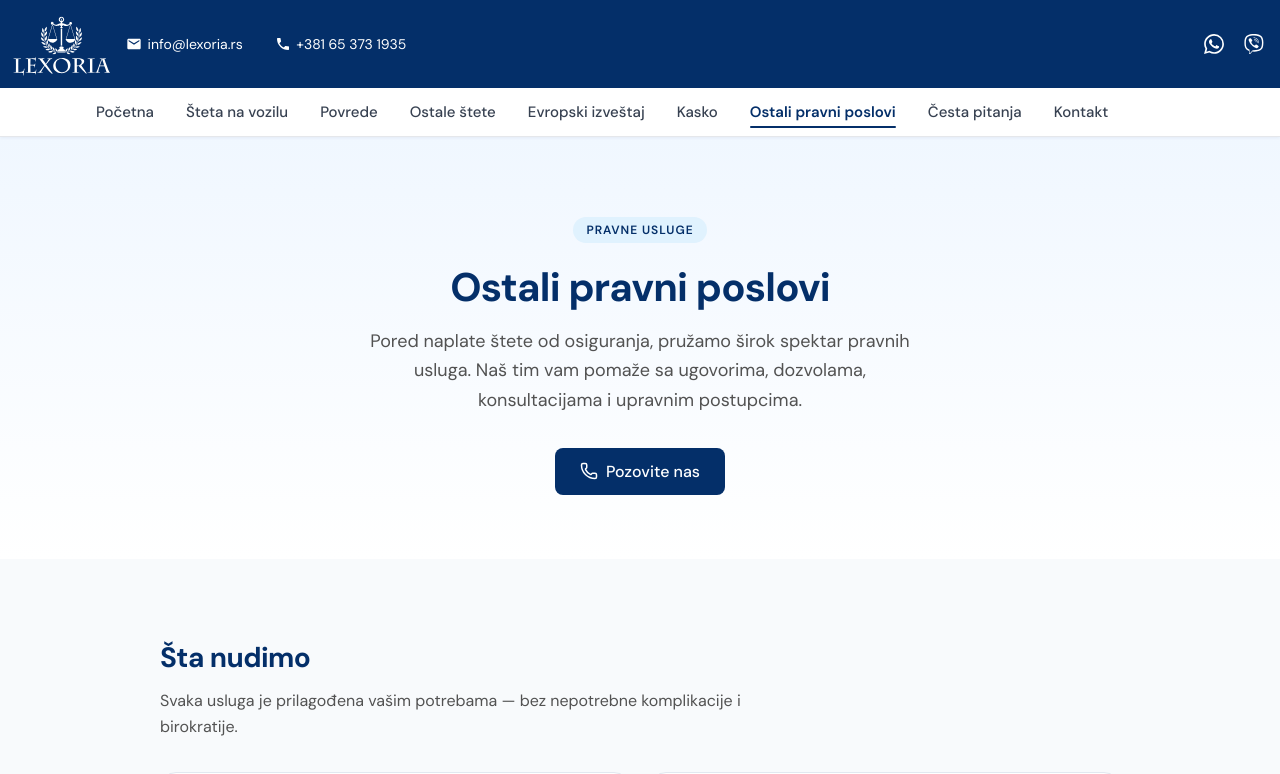
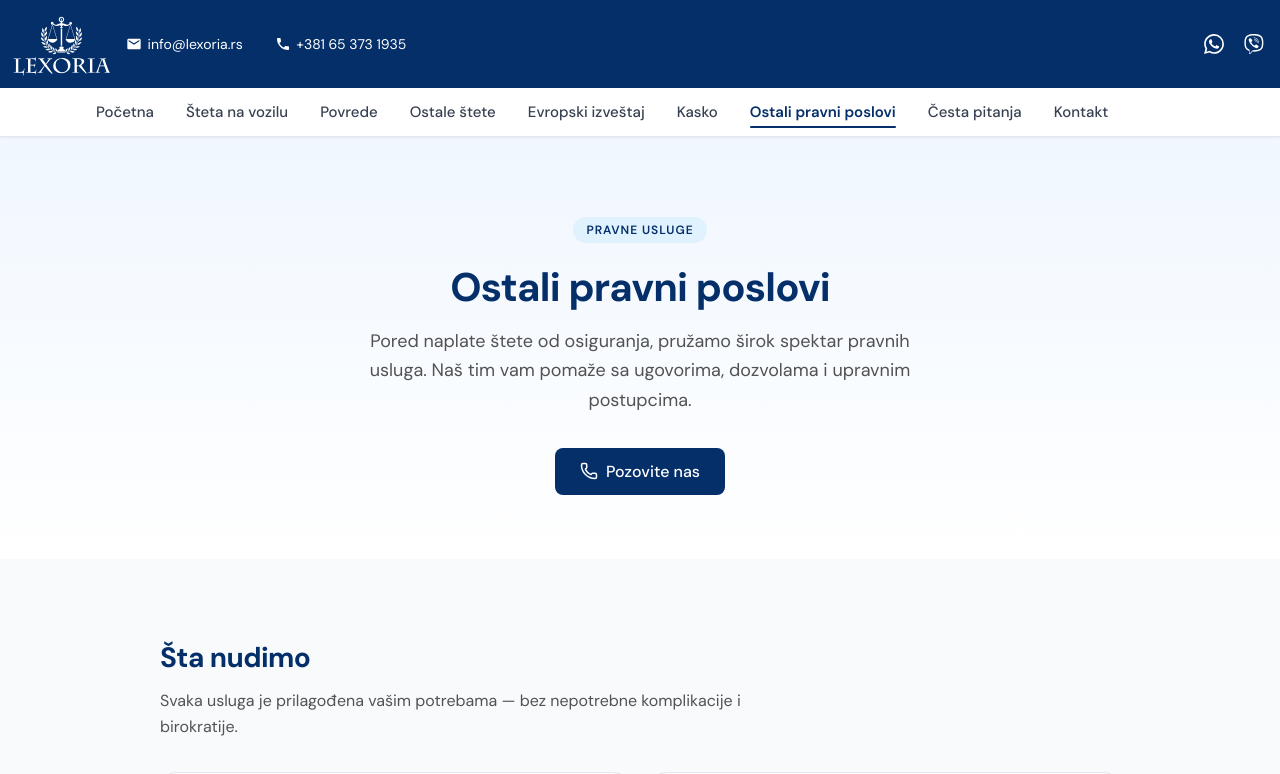
Before and after one commit to marija1409/lexoria, a Next.js app: page /ostali-pravni-poslovi in a window 1280 px wide. Shown: the top 774 px of the page. Built offline with nearby package versions, Linux system fonts and the light colour scheme.

Commit message:
fix: correct grammatical errors in Kasko and Ostali Pravni Poslovi pages for improved clarity

```diff
--- a/src/components/pages/Kasko.tsx
+++ b/src/components/pages/Kasko.tsx
@@ -92,7 +92,7 @@ export function Kasko() {
       <section className={styles.sectionAlt}>
         <div className={styles.innerNarrow}>
           <h2 className={styles.sectionTitle}>Bonus i malus sistem</h2>
-          <p className={styles.sectionDesc}>Svake godine bez prijavljene kasko štete, vaša premija se smanjuje — to je bonus. Suprotno, prijava štete povećava premiju sledeće godine (malus). Mnogi vozači zbog toga okleva da prijave manje štete, gubeći pravo na naknadu na koje imaju pravo.</p>
+          <p className={styles.sectionDesc}>Svake godine bez prijavljene kasko štete, vaša premija se smanjuje — to je bonus. Suprotno, prijava štete povećava premiju sledeće godine (malus). Mnogi vozači zbog toga oklevaju da prijave manje štete, gubeći pravo na naknadu na koje imaju pravo.</p>
           <div className={styles.infoBox}>
             <strong>Naš savet:</strong> Pre odluke da li da prijavite kasko štetu, konsultujte se s nama. Procenićemo isplativost u vašem konkretnom slučaju — besplatno.
           </div>
--- a/src/components/pages/OstaliPravniPoslovi.tsx
+++ b/src/components/pages/OstaliPravniPoslovi.tsx
@@ -45,7 +45,7 @@ export function OstaliPravniPoslovi() {
       <ServiceHero
         label="Pravne usluge"
         title="Ostali pravni poslovi"
-        subtitle="Pored naplate štete od osiguranja, pružamo širok spektar pravnih usluga. Naš tim vam pomaže sa ugovorima, dozvolama, konsultacijama i upravnim postupcima."
+        subtitle="Pored naplate štete od osiguranja, pružamo širok spektar pravnih usluga. Naš tim vam pomaže sa ugovorima, dozvolama i upravnim postupcima."
       />
 
       <section className={styles.sectionAlt}>
```
